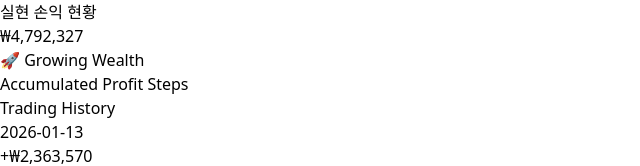
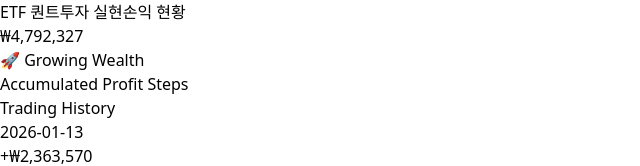
Before and after one commit to heekeunlee/etf-profit-note, a React (Vite) app: page / in a window 1280 px wide. Shown: the top 166 px of the page, without its empty margins (0-640 px from the left). Built offline with nearby package versions, Linux system fonts and the light colour scheme.

Commit message:
UI Polish: Updated header text to 'ETF 퀀트투자 실현손익 현황', daily tab bg to Amber-50, and increased date font

```diff
--- a/src/components/Dashboard.jsx
+++ b/src/components/Dashboard.jsx
@@ -50,8 +50,8 @@ const Dashboard = () => {
 
                 {/* 1. Header & Big Total Profit (Apple/Toss Style) */}
                 <div className="pt-12 pb-8 px-6 text-center bg-white sticky top-0 z-20 transition-all">
-                    <h1 className="text-sm font-semibold text-gray-500 mb-2 uppercase tracking-wide">
-                        실현 손익 현황
+                    <h1 className="text-base font-bold text-gray-600 mb-2 uppercase tracking-wide">
+                        ETF 퀀트투자 실현손익 현황
                     </h1>
                     <div className="text-4xl font-extrabold text-gray-900 tracking-tight flex items-center justify-center gap-1">
                         <span className="text-2xl text-gray-400 font-bold self-start mt-1">₩</span>
@@ -105,10 +105,10 @@ const Dashboard = () => {
                             {/* Card Header (Daily Summary) */}
                             <div
                                 onClick={() => toggleExpand(record.date)}
-                                className={`p-5 flex items-center justify-between cursor-pointer select-none transition-colors ${expandedDate === record.date ? 'bg-white' : 'hover:bg-gray-50'}`}
+                                className={`p-5 flex items-center justify-between cursor-pointer select-none transition-colors ${expandedDate === record.date ? 'bg-white' : 'hover:bg-amber-50'}`}
                             >
                                 <div>
-                                    <div className="text-gray-400 text-xs font-semibold mb-0.5">{record.date}</div>
+                                    <div className="text-gray-500 text-sm font-bold mb-0.5">{record.date}</div>
                                     <div className="text-gray-900 font-bold text-lg">
                                         +₩{record.daily_profit.toLocaleString()}
                                     </div>
```
